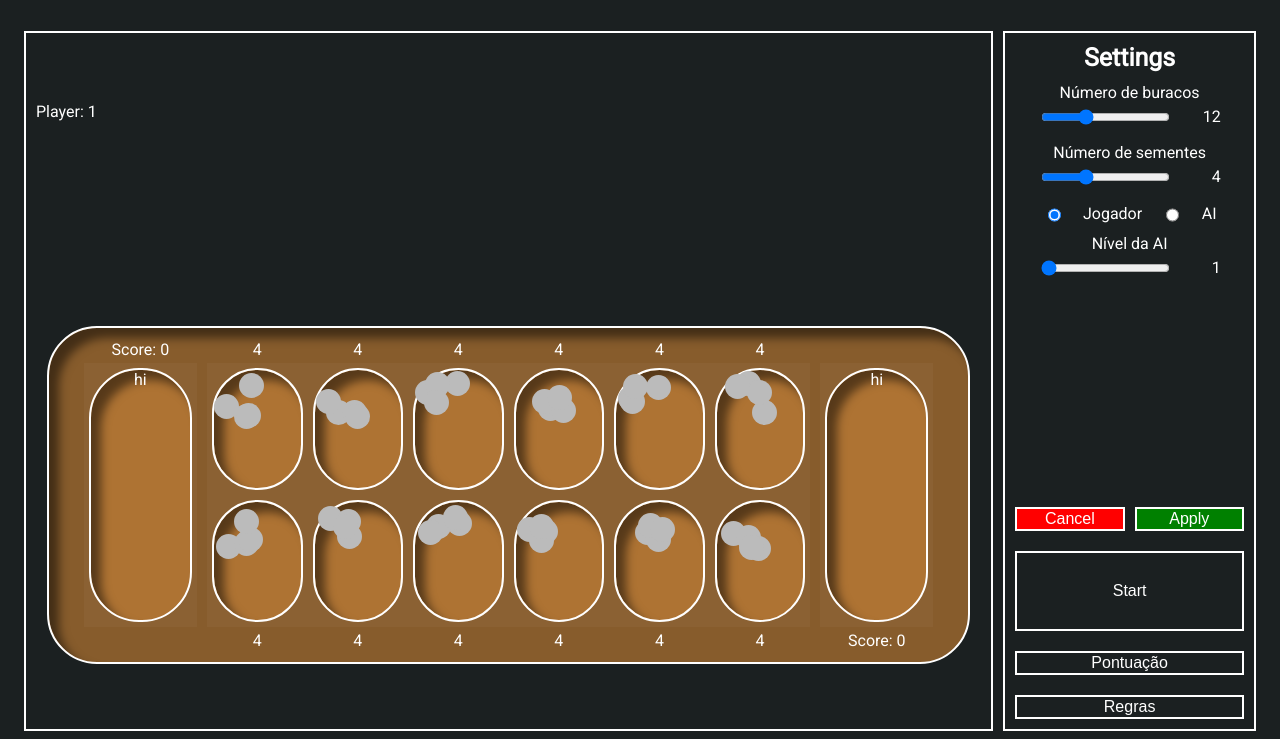
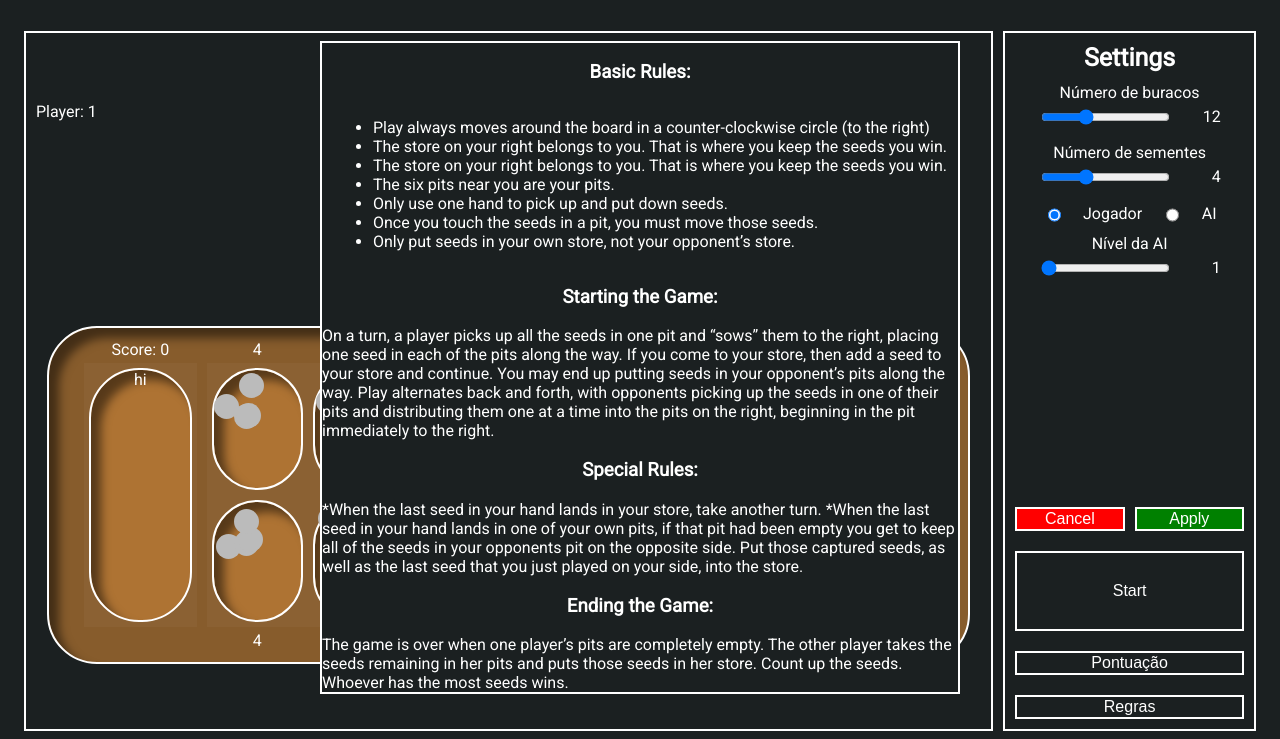
Before and after one commit to Henrique-Valente/LTW-Proj1, a plain HTML site: page index.html in a window 1280 px wide. Shown: the part 86-825 px from the top of the page. Drawn offline with Linux system fonts and the light colour scheme.

Commit message:
Removed console logs, Added base version of rules

```diff
--- a/index.html
+++ b/index.html
@@ -25,9 +25,38 @@
   <body bgcolor="#1B2021">
     <h1 class="title" id="pageTitle">Mancala</h1>
 
+    <div class="hiddenBox border" id="rules">
+      <div id="rules_text">
+        <h3>Basic Rules:</h3>
+        <ul>
+          <li>Play always moves around the board in a counter-clockwise circle (to the right)</li>
+          <li>The store on your right belongs to you. That is where you keep the seeds you win.</li>
+          <li>The store on your right belongs to you. That is where you keep the seeds you win.</li>
+          <li>The six pits near you are your pits.</li>
+          <li>Only use one hand to pick up and put down seeds.</li>
+          <li>Once you touch the seeds in a pit, you must move those seeds.</li>
+          <li>Only put seeds in your own store, not your opponent’s store.</li>
+        </ul>
+        <h3>Starting the Game:</h3>
+        On a turn, a player picks up all the seeds in one pit and “sows” them to the right, placing one
+        seed in each of the pits along the way. If you come to your store, then add a seed to your store
+        and continue. You may end up putting seeds in your opponent’s pits along the way.
+        Play alternates back and forth, with opponents picking up the seeds in one of their pits and
+        distributing them one at a time into the pits on the right, beginning in the pit immediately to the
+        right.
+        <h3>Special Rules:</h3>
+        *When the last seed in your hand lands in your store, take another turn.
+        *When the last seed in your hand lands in one of your own pits, if that pit had been empty you
+        get to keep all of the seeds in your opponents pit on the opposite side. Put those captured seeds,
+        as well as the last seed that you just played on your side, into the store.
+        <h3>Ending the Game:</h3>
+        The game is over when one player’s pits are completely empty. The other player takes the seeds
+        remaining in her pits and puts those seeds in her store. Count up the seeds. Whoever has the most
+        seeds wins. </div>
+    </div>
+
     <!-- Container principal -->
     <div class="container-row">
-
       <!-- Pagina do jogo -->
       <div class="item border" id="gameArea">
         <div id="playerTurnDisplay">
@@ -127,7 +156,7 @@
               <button class="settingsButtons border" onclick="board()">Pontuação</button>
             </div>
 
-            <!-- Caixa da pontuacao -->
+            <!-- Caixa das regras -->
             <div class="item">
               <button class="settingsButtons border" onclick="toggleRules()">Regras</button>
             </div>
@@ -139,12 +168,10 @@
     </div>
 
 
-    <div class="hiddenBox border" id="rules">
-      Pontuação
-    </div>
+
 
     <div class="hiddenBox border" id="score">
-      regras
+      Score
     </div>
 
 
--- a/public/style.css
+++ b/public/style.css
@@ -241,3 +241,20 @@ html {
 .P2_hover:hover {
   background-color: yellow;
 }
+
+/* ----------------------------------------------------------------------------------------------- */
+
+#rules {
+    z-index: 1;
+    background-color: #1B2021;
+    display: inline-block;
+    position: fixed;
+    left: 50%;
+    transform: translate(-50%, 0);
+}
+
+#rules_text {
+  display: flex;
+  flex-direction: column;
+  align-items: center;
+}
--- a/public/toggleFun.js
+++ b/public/toggleFun.js
@@ -273,6 +273,8 @@ function updateCanvas1(index){
             clearBox('playerTurnDisplay');
             document.getElementById('playerTurnDisplay').innerHTML += '<div>'+game.print_player()+'</div>';
         }
+
+        game_over();
     }
 }
 
@@ -294,11 +296,6 @@ function updateCanvas2(index){
         updateHoverOnPlayer();
         clearBox('playerTurnDisplay');
         document.getElementById('playerTurnDisplay').innerHTML += '<div>'+game.print_player()+'</div>';
-
-        console.log("---");
-        console.log("Player move was: " + index);
-        game.print_game();
-        console.log("---");
 
         game_over();
 
```
